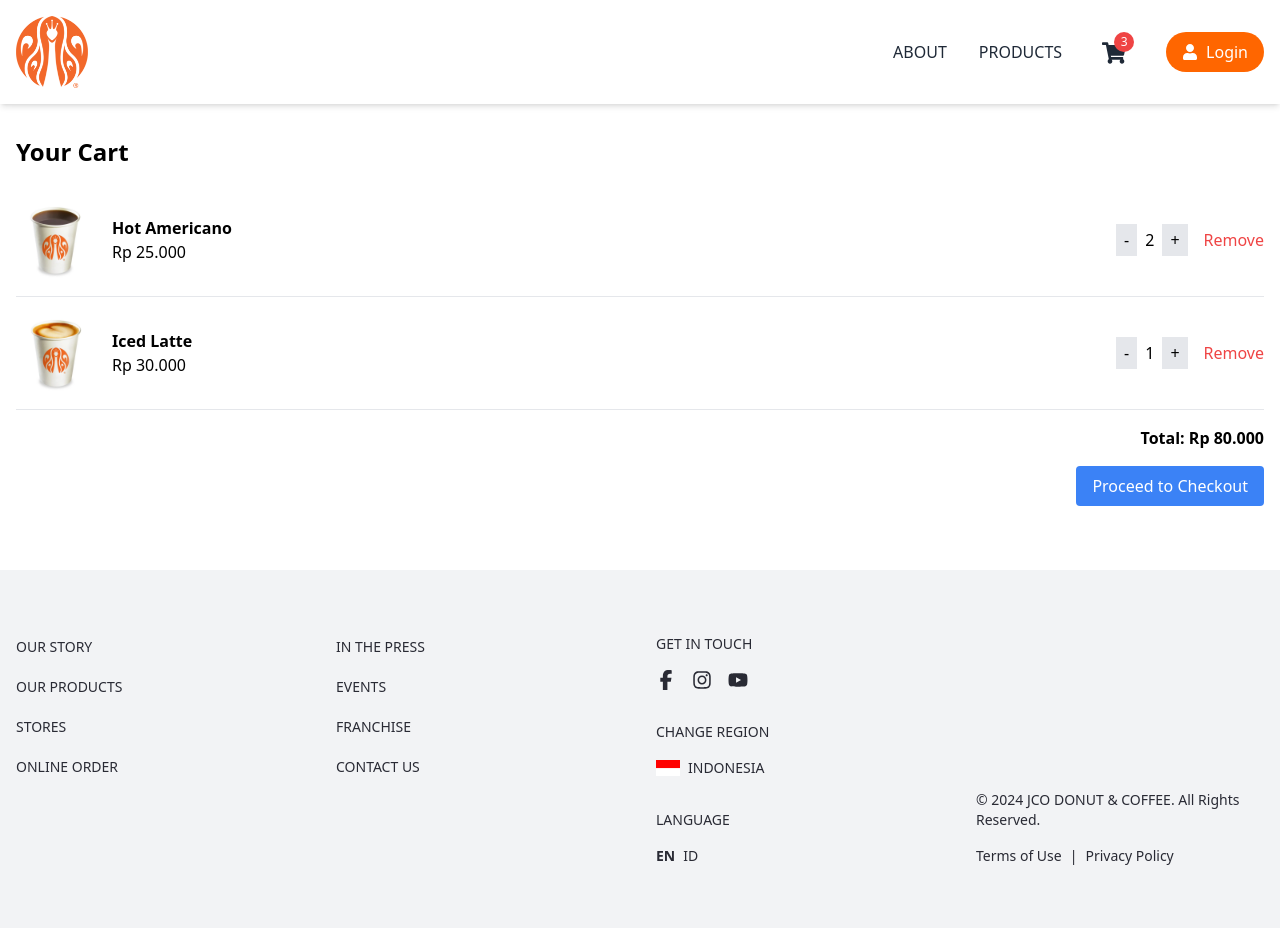
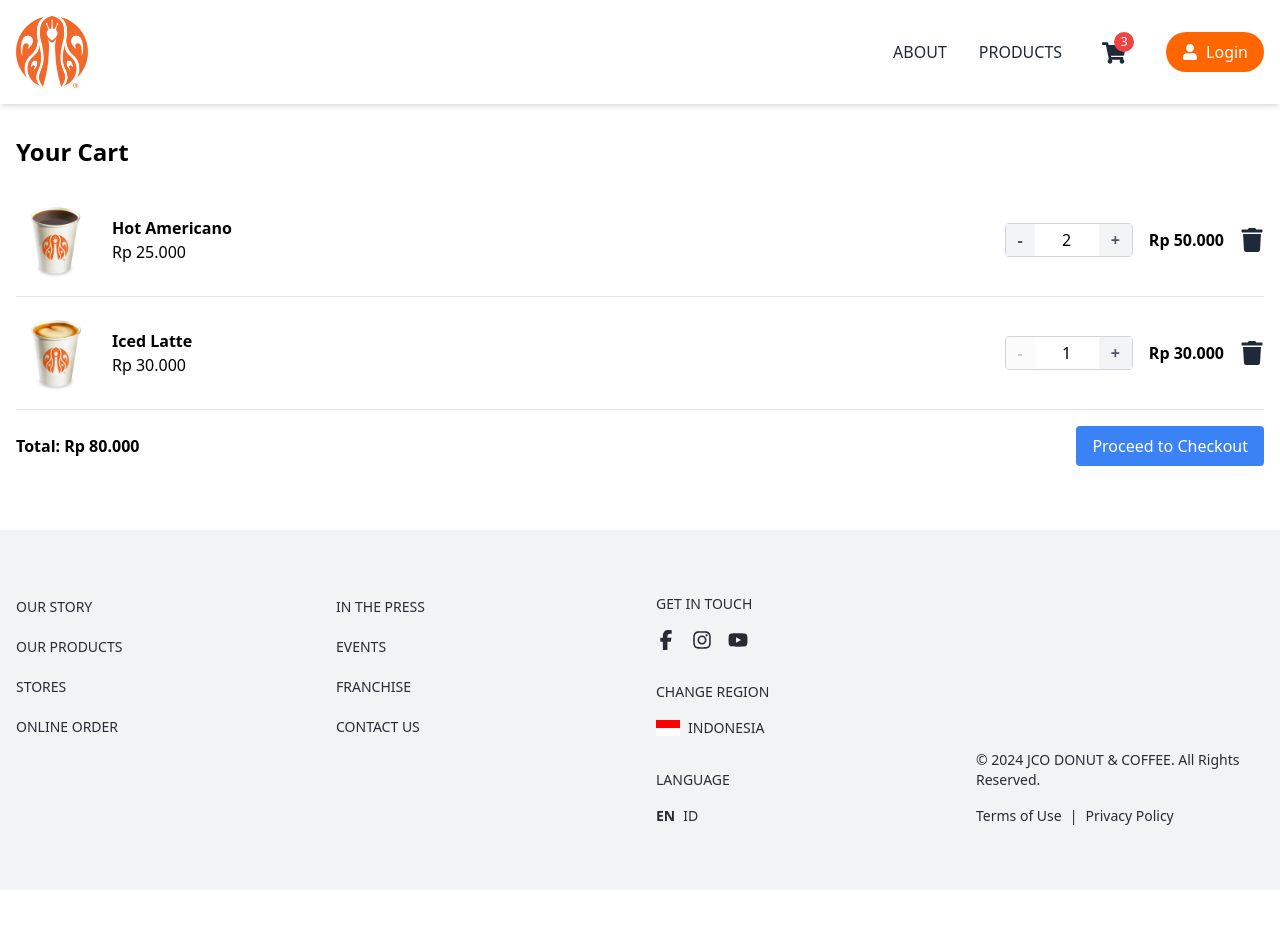
Before and after one commit to dzakwanpxr/nextjs-jco-coffee, a Next.js app: page /cart in a window 1280 px wide. After the commit the page ends 890 px from the top, so only its background shows below. Built offline with nearby package versions, Linux system fonts and the light colour scheme.

Commit message:
refactor: Improve cart page layout and functionality, use counter component

```diff
--- a/src/pages/cart.tsx
+++ b/src/pages/cart.tsx
@@ -2,6 +2,8 @@
 import Link from "next/link";
 import Image from "next/image";
 import { formatPrice } from "@/shared/utils/utils";
+import Counter from "@/shared/components/Counter/Counter";
+import { FaTrash } from "react-icons/fa";
 
 // Simulasi data keranjang
 const initialCartItems = [
@@ -27,7 +29,7 @@
   const updateQuantity = (id: number, newQuantity: number) => {
     setCartItems(
       cartItems.map((item) =>
-        item.id === id ? { ...item, quantity: Math.max(0, newQuantity) } : item
+        item.id === id ? { ...item, quantity: newQuantity } : item
       )
     );
   };
@@ -49,7 +51,11 @@
       ) : (
         <>
           {cartItems.map((item) => (
-            <div key={item.id} className="flex items-center border-b py-4">
+            <div
+              key={item.id}
+              className="flex flex-col sm:flex-row items-center border-b py-4"
+            >
+              <div className="flex items-center w-full sm:w-auto mb-4 sm:mb-0">
                 <Image
                   src={item.image}
                   alt={item.name}
@@ -61,34 +67,36 @@
                   <h2 className="font-semibold">{item.name}</h2>
                   <p>{formatPrice(item.price)}</p>
                 </div>
+              </div>
+              <div className="flex items-center justify-between w-full sm:w-auto sm:ml-auto">
+                <div className="mr-4">
+                  <Counter
+                    value={item.quantity}
+                    onChange={(newValue: number) =>
+                      updateQuantity(item.id, newValue)
+                    }
+                    min={1}
+                    max={10}
+                  />
+                </div>
                 <div className="flex items-center">
-                <button
-                  onClick={() => updateQuantity(item.id, item.quantity - 1)}
-                  className="px-2 py-1 bg-gray-200"
-                >
-                  -
-                </button>
-                <span className="mx-2">{item.quantity}</span>
-                <button
-                  onClick={() => updateQuantity(item.id, item.quantity + 1)}
-                  className="px-2 py-1 bg-gray-200"
-                >
-                  +
+                  <p className="font-semibold mr-4 hidden sm:block">
+                    {formatPrice(item.price * item.quantity)}
+                  </p>
+                  <button onClick={() => removeItem(item.id)}>
+                    <FaTrash className="text-2xl text-gray-800 hover:text-red-500" />
                   </button>
                 </div>
-              <button
-                onClick={() => removeItem(item.id)}
-                className="ml-4 text-red-500"
-              >
-                Remove
-              </button>
+              </div>
             </div>
           ))}
-          <div className="mt-4 text-right">
-            <p className="font-bold">Total: {formatPrice(totalPrice)}</p>
+          <div className="mt-4 flex flex-col sm:flex-row justify-between items-center">
+            <p className="font-bold mb-4 sm:mb-0">
+              Total: {formatPrice(totalPrice)}
+            </p>
             <Link
               href="/checkout"
-              className="mt-4 inline-block bg-blue-500 text-white px-4 py-2 rounded"
+              className="w-full sm:w-auto bg-blue-500 text-white px-4 py-2 rounded text-center"
             >
               Proceed to Checkout
             </Link>
```
Lines whose indentation alone changed are shown as unchanged.
